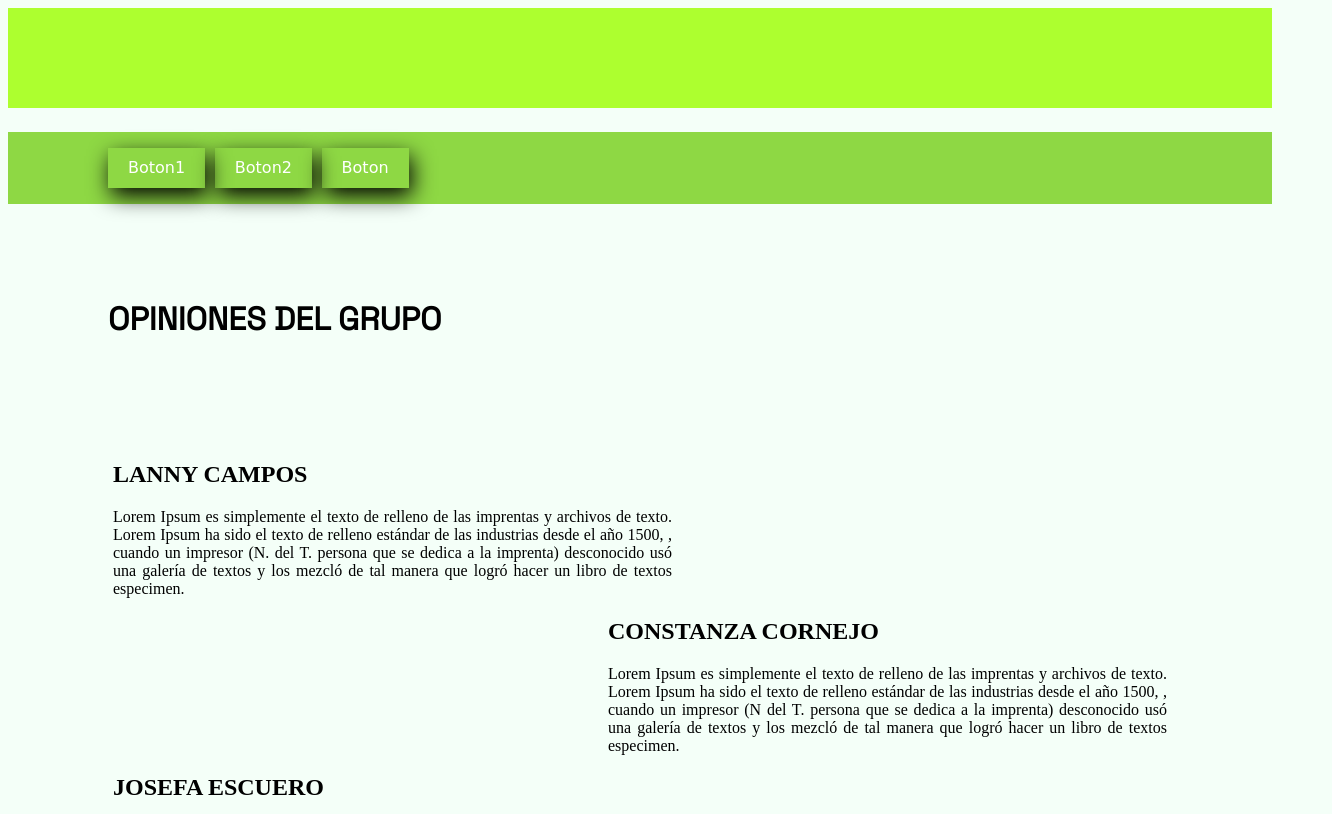
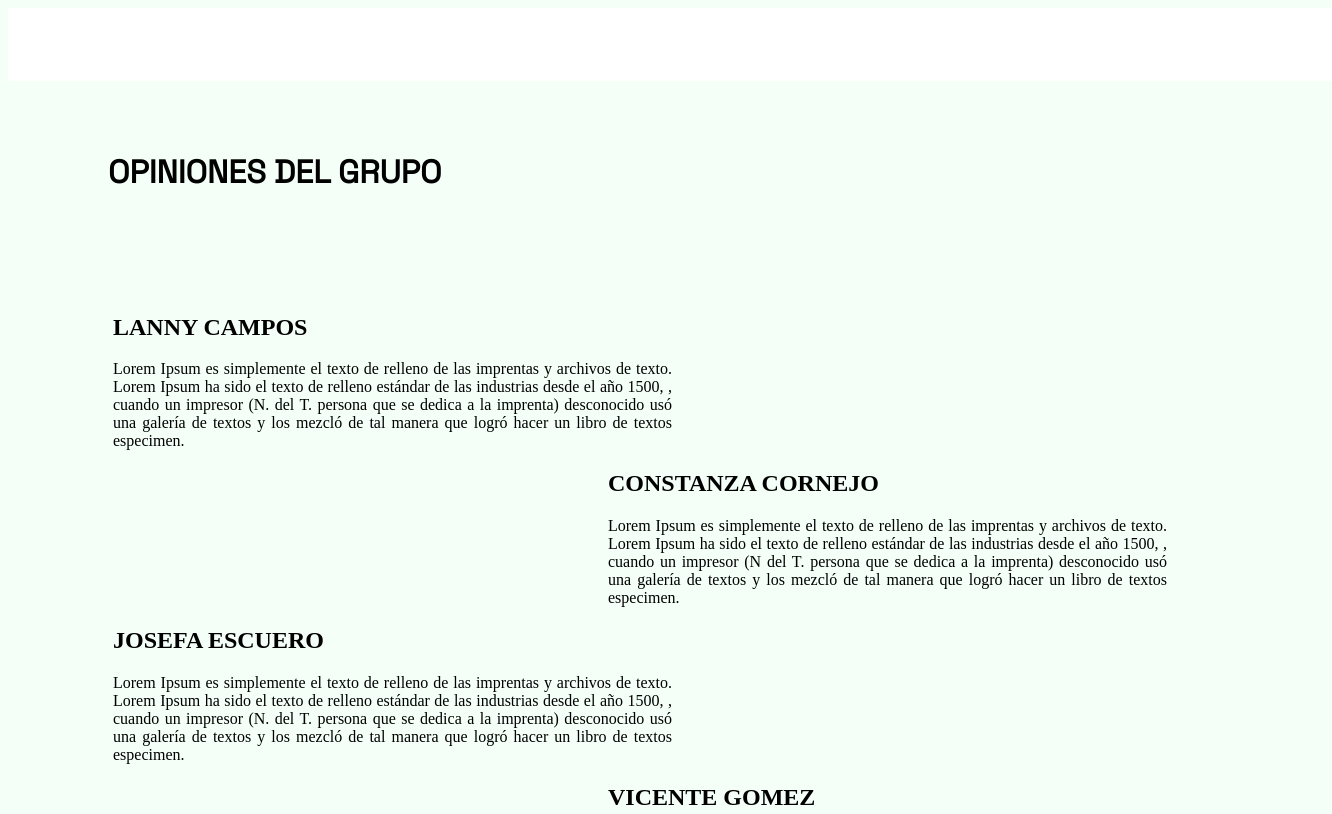
Before and after one commit to Kotequiti/m02-g01, a plain HTML site: page opiniongrupal.html in a window 1280 px wide. Shown: the top 814 px of the page, 1332 px wide, since content can reach past the window. Drawn offline with Linux system fonts and the light colour scheme.

Commit message:
se agregó el estilo definitivo a la pagina de opinióngrupal

```diff
--- a/Css/opiniongrupal.css
+++ b/Css/opiniongrupal.css
@@ -4,25 +4,57 @@ body{ /* body selecciona el cuerpo general y lo pinta */
 	margin: 0px;		}
 
 
-.texto { font-family: 'Space Grotesk', sans-serif;}
-  .container { height: 100vh;
-	 width: 100%;}
 
-  .navbar { width: 100%;
-	 height: 15vh;
-	 margin: auto;
-	 display: flex;
-	 align-items: center;}
 
-   .menus {width: 40px;
-   cursor: pointer;}
+.button{position:relative;padding:1em 1.5em;border:none;background-color:transparent;cursor:pointer;outline:0;font-size:18px;margin:1em .8em}
+.button.type1{color:#566473}
+.button.type1.type1::after,.button.type1.type1::before{content:"";display:block;position:absolute;width:20%;height:20%;border:2px solid;transition:all .6s ease;border-radius:2px}
+.button.type1.type1::after{bottom:0;right:0;border-color:transparent #566473 #566473 transparent}
+.button.type1.type1::before{top:0;left:0;border-color:#566473 transparent transparent #566473}
+.button.type1.type1:hover:after,.button.type1.type1:hover:before{width:100%;height:100%}
+
+
+
 
 
   nav {flex: 1;
    padding-left: 60px;
    display: flex;
    width: 100%;
-   background-color: #8ED844;
+   background-color: white;
+
+   line-height: 1.3;
+   font-family: Menlo, monospace;}
+
+
+  nav ul li {
+   display: inline-block;
+   list-style: none;
+   margin: 0px 20 px;
+   color: black;
+   padding: 10px 20px;
+   box-sizing: border-box;
+   display: inline-block;
+ }
+
+
+
+  nav ul li a {color: white;
+   font-family: 'Fredoka One', cursive;
+   text-decoration:none;}
+
+
+.texto { font-family: 'Space Grotesk', sans-serif;}
+  .container { height: 100vh;
+	 width: 100%;}
+
+
+
+
+  nav {flex: 1;
+   padding-left: 60px;
+   display: flex;
+   width: 100%;
 
    line-height: 1.3;
    font-family: Menlo, monospace;}
@@ -35,8 +67,7 @@ body{ /* body selecciona el cuerpo general y lo pinta */
 	 color: black;
    padding: 10px 20px;
    box-sizing: border-box;
-   display: inline-block;
-   box-shadow: 3px 8px 22px;}
+   display: inline-block;}
 
 
 
@@ -44,13 +75,6 @@ body{ /* body selecciona el cuerpo general y lo pinta */
    font-family: 'Fredoka One', cursive;
    text-decoration:none;}
 
-  a:hover
-   {color: turquoise;
-   transition: ease-in .5s;}
-
-  .logoynombre {background-color: greenyellow;
-   width: 100%;
-  height: 100px;}
 
  .brand {padding-left: 100px;
            padding-top: 50px;
```
